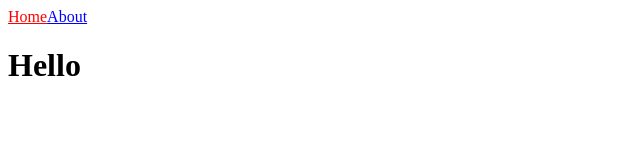
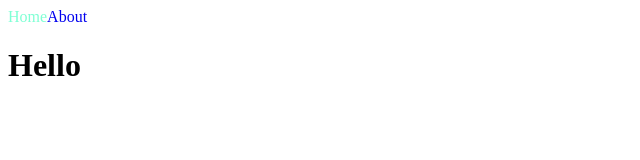
Before and after one commit to taehyeon0412/nextjs-study, a Next.js app: page / in a window 1280 px wide. Shown: the top 160 px of the page, without its empty margins (0-640 px from the left). Built offline with nearby package versions, Linux system fonts and the light colour scheme.

Commit message:
CSS Modules

```diff
--- a/components/NavBar.js
+++ b/components/NavBar.js
@@ -1,5 +1,6 @@
 import Link from "next/link";
 import { useRouter } from "next/router";
+import styles from "./NavBar.module.css";
 
 export default function NavBar() {
   const router = useRouter();
@@ -8,18 +9,18 @@
     <nav>
       <Link
         href="/"
-        style={{
-          color: router.pathname === "/" ? "red" : "blue",
-        }}
+        className={`${router.pathname === "/" ? styles.active : ""} ${
+          styles.link
+        }`}
       >
         Home
       </Link>
 
       <Link
         href="/about"
-        style={{
-          color: router.pathname === "/about" ? "red" : "blue",
-        }}
+        className={`${router.pathname === "/about" ? styles.active : ""} ${
+          styles.link
+        }`}
       >
         About
       </Link>
--- /dev/null
+++ b/components/NavBar.module.css
@@ -0,0 +1,7 @@
+.active {
+  color: aquamarine;
+}
+
+.link {
+  text-decoration: none;
+}
```
